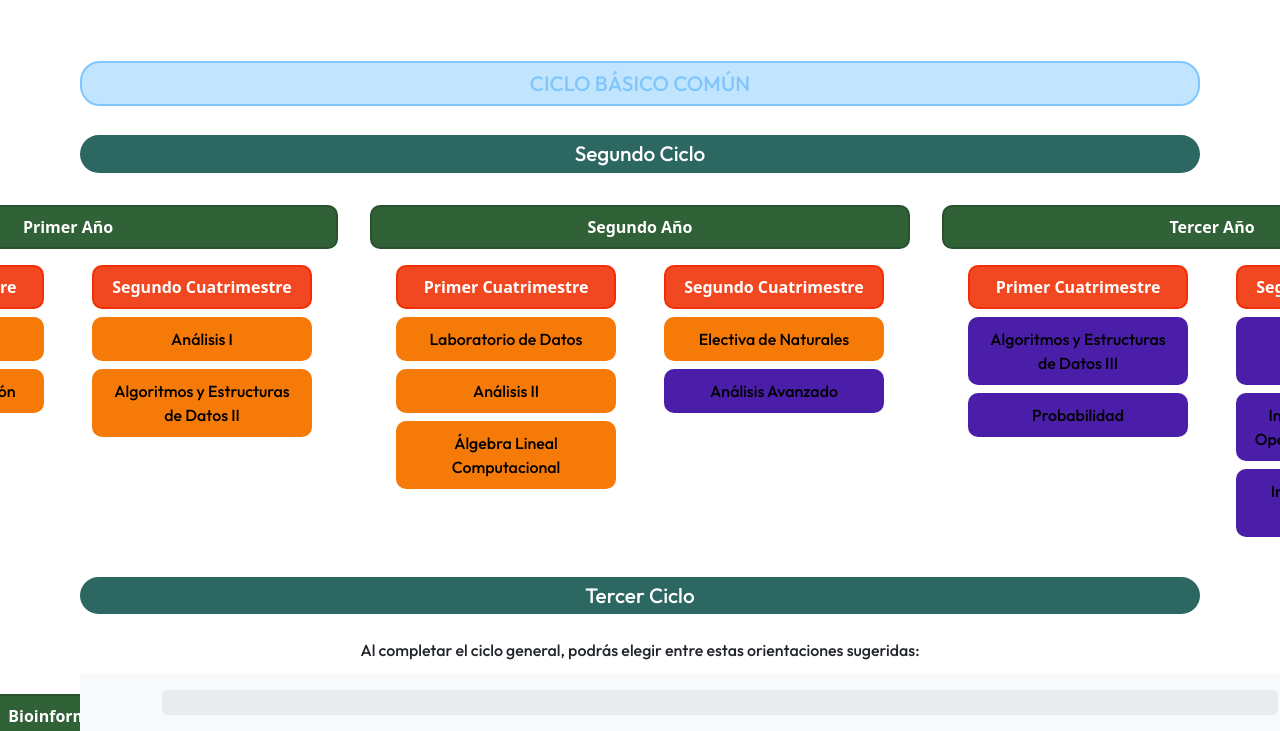
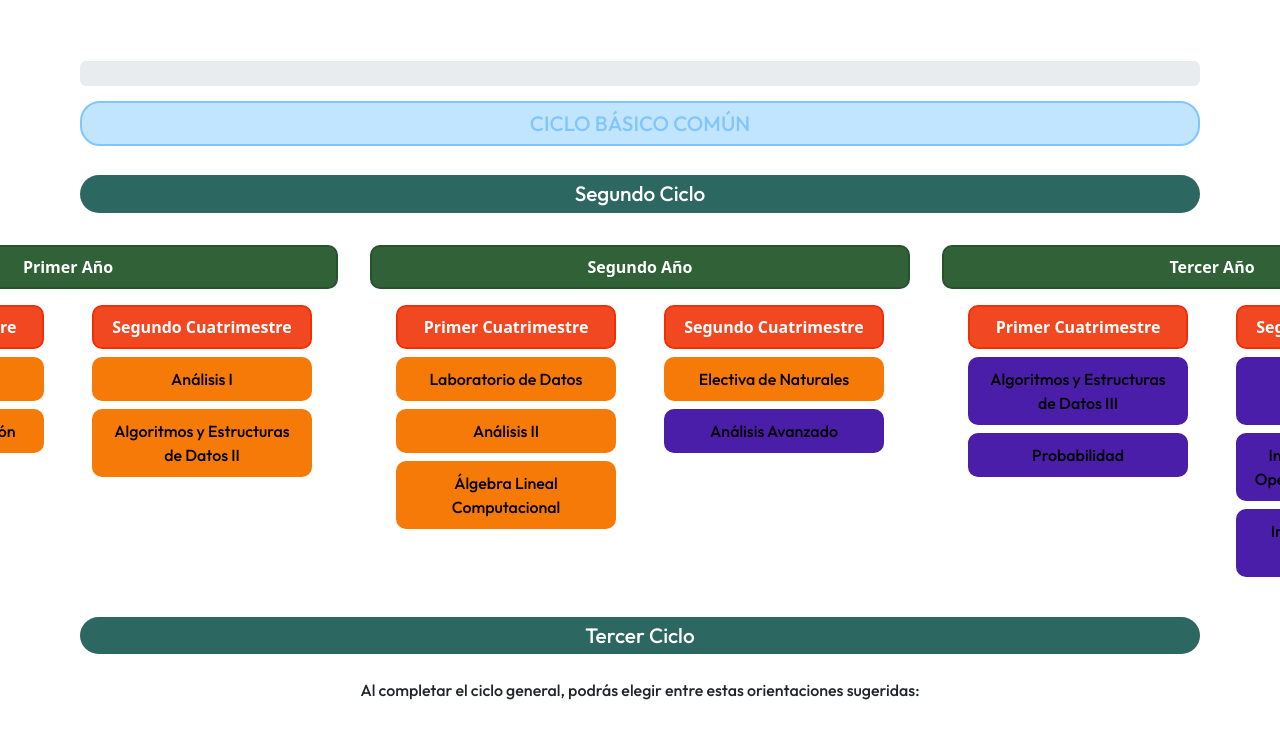
Before and after one commit to ArianaAbrilMEDINA/Malla-Datos, a plain HTML site: page index.html in a window 1280 px wide. Shown: the part 69-800 px from the top of the page. Drawn offline with nearby package versions, Linux system fonts and the light colour scheme.

Commit message:
Update index.html

```diff
--- a/index.html
+++ b/index.html
@@ -17,7 +17,11 @@
 <div class="career-tag">
   Ciencia de Datos
 </div>
-
+<div id="barraProgreso" class="progress" style="height: 25px; margin-bottom:15px;">
+    <div id="progresoInterno" class="progress-bar bg-success" role="progressbar" style="width: 0%;">
+        0%
+    </div>
+</div>
 <button id="toggleMaterias" class="career-tag-1 text-center" style="cursor: pointer; width: 100%;">
   CICLO BÁSICO COMÚN
 </button>
@@ -159,16 +163,6 @@
 </div>
 </div>
 
-<footer class="bg-light text-center py-3 mt-5">
-  <div class="container">
-    <div id="barraProgreso" class="progress" style="height: 25px;">
-      <div id="progresoInterno" class="progress-bar bg-success" role="progressbar" style="width: 0%;">
-        0%
-      </div>
-    </div>
-  </div>
-</footer>
-
 <!-- Carga del script con "rompe-caché" -->
 <script src="scripts.js?v=2"></script>
 </body>
```
